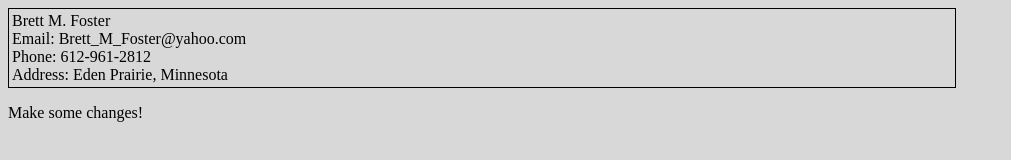
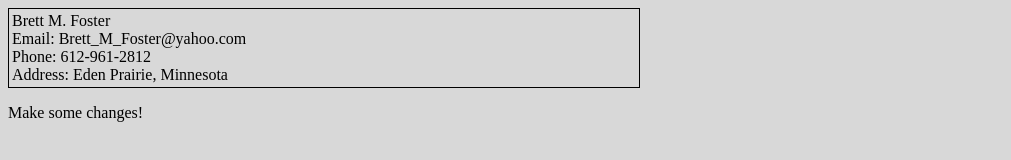
Before and after one commit to BrettMFoster/brettmfoster.github.io, a plain HTML site: page index.html in a window 1280 px wide. Shown: the whole page, without its empty margins (0-1011 px from the left). Drawn offline with Linux system fonts and the light colour scheme.

Commit message:
alignment

```diff
--- a/index.html
+++ b/index.html
@@ -7,7 +7,7 @@
 
   <body>
     <div id="header" div align="Left">
-      <table style="width:75%"
+      <table style="width:50%"
       <tr>
     <td>Brett M. Foster <br>
       Email: Brett_M_Foster@yahoo.com <br>
```
